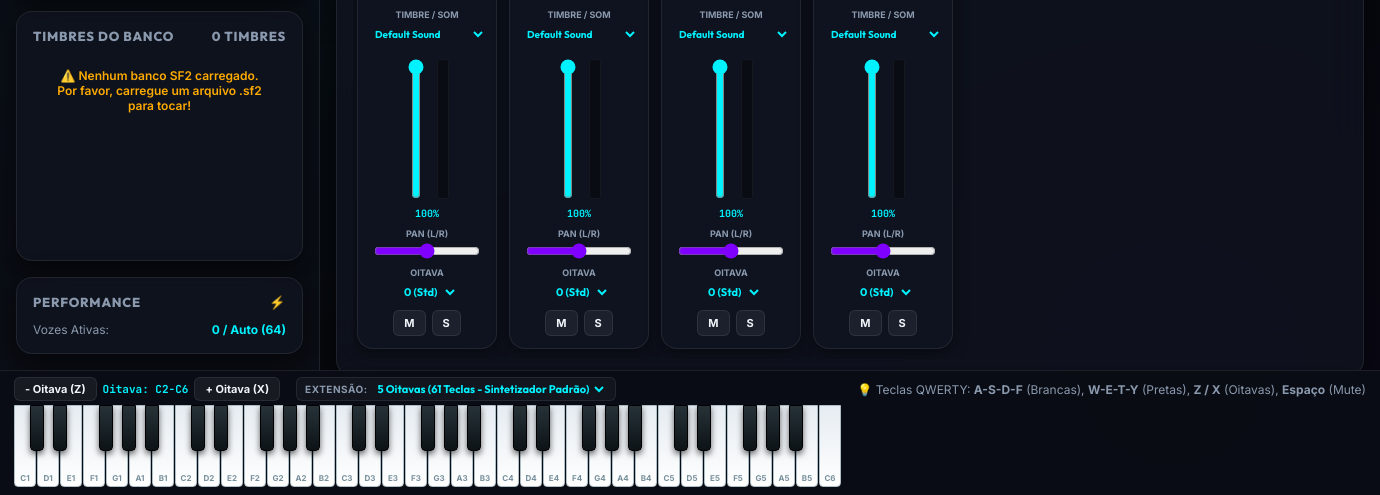
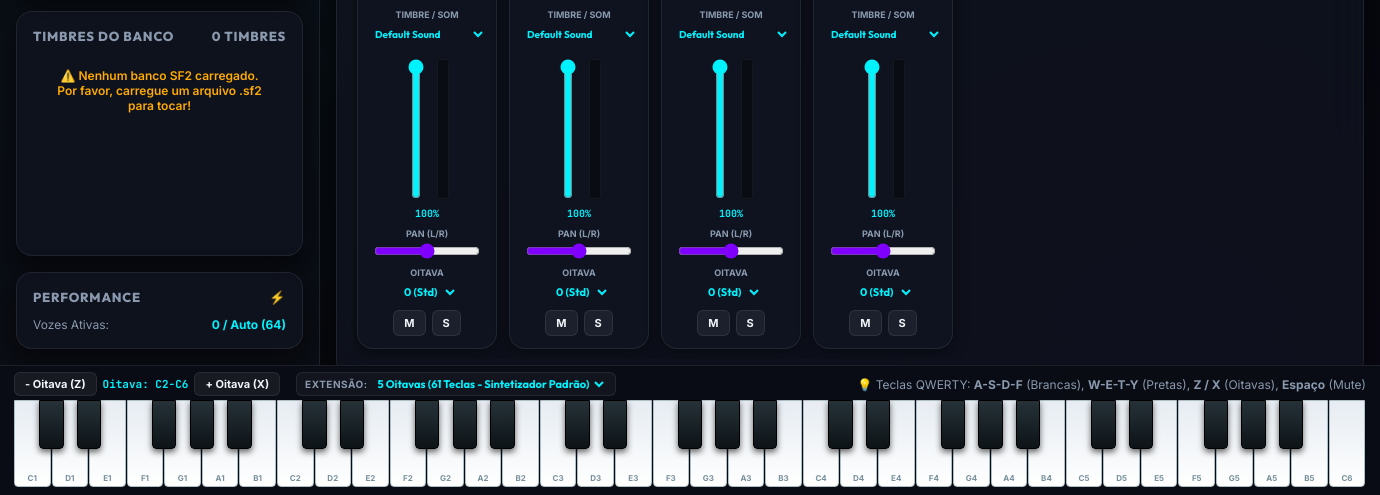
Before and after one commit to lmiguelviana/bensf2, an Electron app: page index.html in a window 1380 px wide. Shown: the part 305-800 px from the top of the page. Drawn offline with Linux system fonts and the light colour scheme.

Commit message:
style(keyboard): make piano keys 100% fluid and edge-to-edge adaptive to fill container width

```diff
--- a/css/main.css
+++ b/css/main.css
@@ -401,9 +401,9 @@ body {
   font-weight: 800;
 }
 
-/* Virtual Piano Keyboard Footer - Sleek & Compact */
+/* Virtual Piano Keyboard Footer - 100% Responsivo e Adaptável */
 .keyboard-container {
-  height: 125px;
+  height: 130px;
   background: rgba(10, 13, 20, 0.96);
   border-top: 1px solid var(--bg-card-border);
   padding: 6px 14px;
@@ -411,6 +411,7 @@ body {
   flex-direction: column;
   gap: 4px;
   z-index: 90;
+  width: 100%;
 }
 
 .keyboard-controls {
@@ -438,7 +439,8 @@ body {
   flex: 1;
   display: flex;
   position: relative;
-  overflow-x: auto;
+  overflow-x: hidden;
+  width: 100%;
   padding-bottom: 2px;
 }
 
@@ -451,8 +453,8 @@ body {
 }
 
 .piano-key.white {
-  width: 22px;
-  min-width: 22px;
+  flex: 1 1 0%;
+  min-width: 12px;
   height: 100%;
   background: linear-gradient(180deg, #e6ecf2 0%, #ffffff 100%);
   border: 1px solid #b0bec5;
@@ -467,15 +469,12 @@ body {
 }
 
 .piano-key.black {
-  width: 14px;
-  min-width: 14px;
   height: 56%;
   background: linear-gradient(180deg, #263238 0%, #0d1317 100%);
   border: 1px solid #000;
-  margin-left: -7px;
-  margin-right: -7px;
   z-index: 2;
   box-shadow: 0 3px 6px rgba(0,0,0,0.6);
+  min-width: 8px;
 }
 
 .piano-key.black.active, .piano-key.black:active {
@@ -523,14 +522,7 @@ body {
     width: 100%;
     height: 220px;
   }
-  .piano-key.white {
-    width: 20px;
-    min-width: 20px;
-  }
-  .piano-key.black {
-    width: 12px;
-    min-width: 12px;
-    margin-left: -6px;
-    margin-right: -6px;
+  .piano-keys-wrapper {
+    overflow-x: auto;
   }
 }
--- a/js/app.js
+++ b/js/app.js
@@ -1,6 +1,6 @@
 /**
  * MASTER APPLICATION CONTROLLER
- * Liga a interface UI ao motor de síntese SF2, Mixer Console, FX Rack, WebMIDI, PresetManager e Teclado de 5-7 Oitavas.
+ * Liga a interface UI ao motor de síntese SF2, Mixer Console, FX Rack, WebMIDI, PresetManager e Teclado 100% Responsivo.
  */
 
 document.addEventListener('DOMContentLoaded', () => {
@@ -96,7 +96,7 @@ document.addEventListener('DOMContentLoaded', () => {
   const presetFileInput = document.getElementById('presetFileInput');
   const presetSelect = document.getElementById('presetSelect');
 
-  // Tab View Switcher (Navegação Suave)
+  // Tab View Switcher
   function switchView(activeTab, showMixer, showFx, showMidi) {
     [tabMixer, tabFxRack, tabMidi].forEach(t => t && t.classList.remove('active'));
     if (activeTab) activeTab.classList.add('active');
@@ -234,11 +234,22 @@ document.addEventListener('DOMContentLoaded', () => {
     });
   }
 
-  // Renderizar Teclado Virtual Piano
+  // Renderizar Teclado Virtual Piano 100% Responsivo e Adaptável
   function renderPianoKeyboard() {
     pianoKeysEl.innerHTML = '';
     const startNote = totalKeysToRender === 88 ? 21 : baseOctave * 12;
     const noteNames = ['C', 'C#', 'D', 'D#', 'E', 'F', 'F#', 'G', 'G#', 'A', 'A#', 'B'];
+
+    // Contar total de teclas brancas para calcular o flex-growth 100% fluido
+    let whiteCount = 0;
+    for (let i = 0; i < totalKeysToRender; i++) {
+      const noteNum = startNote + i;
+      if (noteNum > 108) break;
+      if (!noteNames[noteNum % 12].includes('#')) whiteCount++;
+    }
+
+    const blackWidthPct = (100.0 / whiteCount) * 0.65;
+    const blackMarginPct = (100.0 / whiteCount) * 0.325;
 
     for (let i = 0; i < totalKeysToRender; i++) {
       const noteNum = startNote + i;
@@ -251,7 +262,11 @@ document.addEventListener('DOMContentLoaded', () => {
       keyEl.className = `piano-key ${isBlack ? 'black' : 'white'}`;
       keyEl.dataset.note = noteNum;
 
-      if (!isBlack) {
+      if (isBlack) {
+        keyEl.style.width = `${blackWidthPct}%`;
+        keyEl.style.marginLeft = `-${blackMarginPct}%`;
+        keyEl.style.marginRight = `-${blackMarginPct}%`;
+      } else {
         const label = document.createElement('span');
         label.className = 'key-label';
         label.textContent = `${noteName}${Math.floor(noteNum / 12) - 1}`;
```
